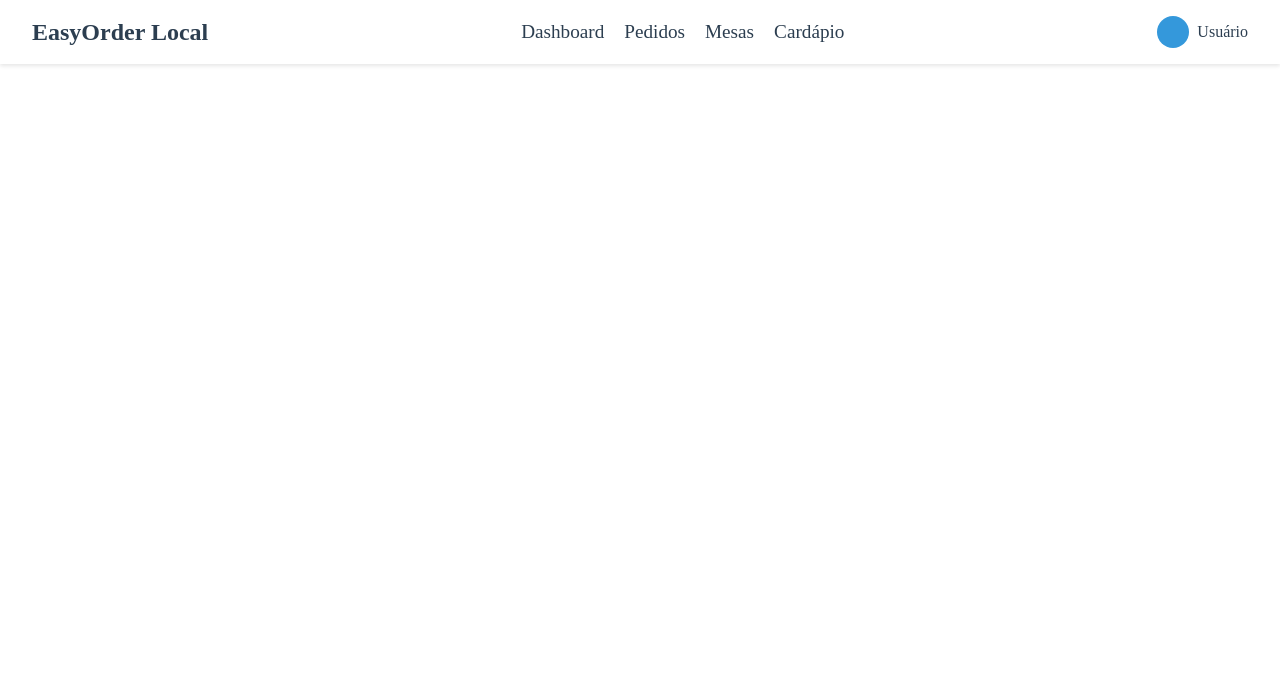
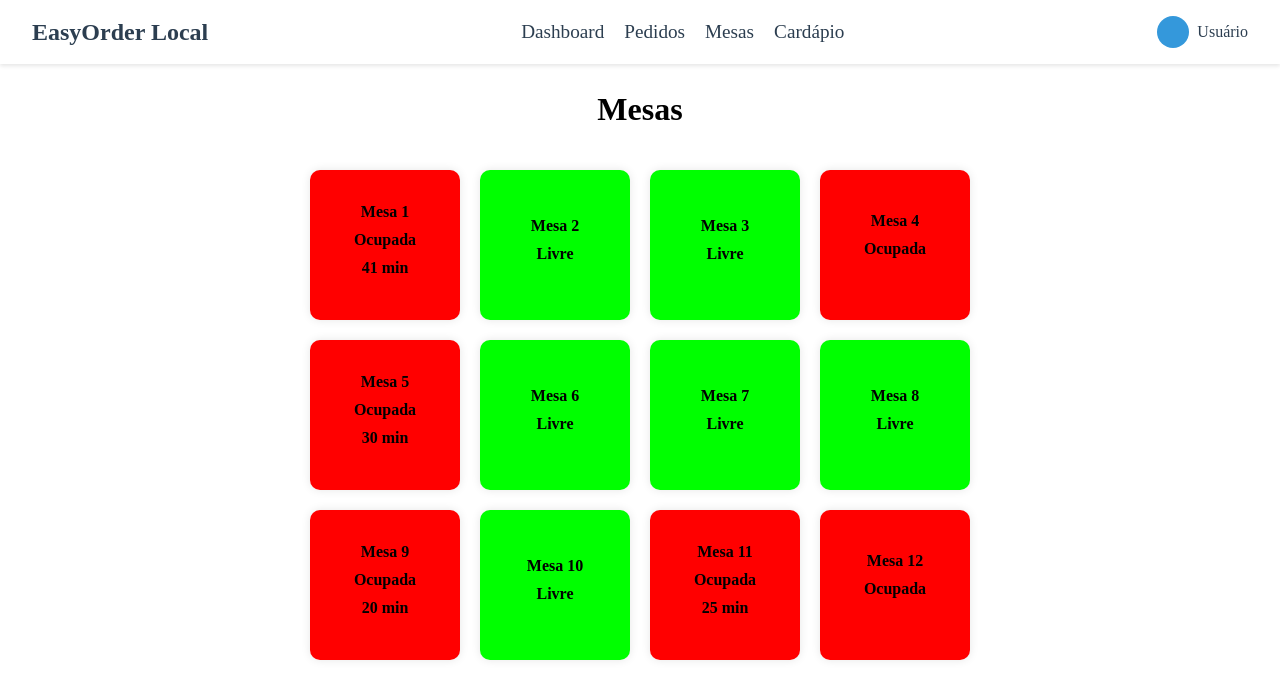
Before and after one commit to rhaneyko/easyorder, a React (Create React App) app: page /mesas in a window 1280 px wide. Shown: the top 698 px of the page. Built offline with nearby package versions, Linux system fonts and the light colour scheme.

Commit message:
Criação dos cards das mesas.

```diff
--- a/src/pages/Mesas/index.tsx
+++ b/src/pages/Mesas/index.tsx
@@ -1,11 +1,94 @@
 import React from "react";
 
-import { Container } from "./styles";
+import {
+    Container,
+    MesaCardLivre,
+    MesaCardOcupada,
+    MesasContainer
+} from "./styles";
+
+const mesas = [
+    {
+        id: 1,
+        status: "Ocupada",
+        tempo: "41 min"
+    },
+    {
+        id: 2,
+        status: "Livre"
+    },
+    {
+        id: 3,
+        status: "Livre",
+        tempo: "15 min"
+    },
+    {
+        id: 4,
+        status: "Ocupada"
+    },
+    {
+        id: 5,
+        status: "Ocupada",
+        tempo: "30 min"
+    },
+    {
+        id: 6,
+        status: "Livre"
+    },
+    {
+        id: 7,
+        status: "Livre",
+        tempo: "10 min"
+    },
+    {
+        id: 8,
+        status: "Livre"
+    },
+    {
+        id: 9,
+        status: "Ocupada",
+        tempo: "20 min"
+    },
+    {
+        id: 10,
+        status: "Livre"
+    },
+    {
+        id: 11,
+        status: "Ocupada",
+        tempo: "25 min"
+    },
+    {
+        id: 12,
+        status: "Ocupada"
+    },
+]
 
 const Mesas = () => {
     return (
         <Container>
-            Mesas
+            <h1>Mesas</h1>
+            <MesasContainer>
+                {mesas.map((mesa) => {
+                    if (mesa.status === "Ocupada") {
+                        return (
+                            <MesaCardOcupada key={mesa.id}>
+                                <span>Mesa {mesa.id}</span>
+                                <span>{mesa.status}</span>
+                                <span>{mesa.tempo}</span>
+                            </MesaCardOcupada>
+                        )
+                    } else {
+                        return (
+                            <MesaCardLivre key={mesa.id}>
+                                <span>Mesa {mesa.id}</span>
+                                <span>{mesa.status}</span>
+                            </MesaCardLivre>
+                        )
+                    }
+                }
+                )}
+            </MesasContainer>
         </Container>
     )
 };
--- a/src/pages/Mesas/styles.ts
+++ b/src/pages/Mesas/styles.ts
@@ -1,3 +1,49 @@
 import styled from "styled-components";
 
-export const Container = styled.div``;
+export const Container = styled.div`
+    display: flex;
+    flex-direction: column;
+    align-items: center;
+    justify-content: center;
+    gap: 20px;
+    padding: 20px;
+    margin-top: 50px;
+`;
+
+export const MesasContainer = styled.div`
+    display: grid;
+    grid-template-columns: repeat(4, 1fr);
+    gap: 20px;
+`;
+
+export const MesaCard = styled.div`
+    display: flex;
+    flex-direction: column;
+    justify-content: center;
+    align-items: center;
+    width: 150px;
+    height: 150px;
+    border-radius: 10px;
+    background-color:rgb(223, 106, 28);
+    box-shadow: 0 0 10px rgba(0, 0, 0, 0.1);
+    cursor: pointer;
+    transition: 0.3s;
+
+    &:hover {
+        transform: scale(1.05);
+    }
+
+    span {
+        font-size: 1rem;
+        font-weight: 700;
+        margin-bottom: 10px;
+    }
+`;
+
+export const MesaCardOcupada = styled(MesaCard)`
+    background-color: #ff0000;
+`;
+
+export const MesaCardLivre = styled(MesaCard)`
+    background-color: #00ff00;
+`;
```
